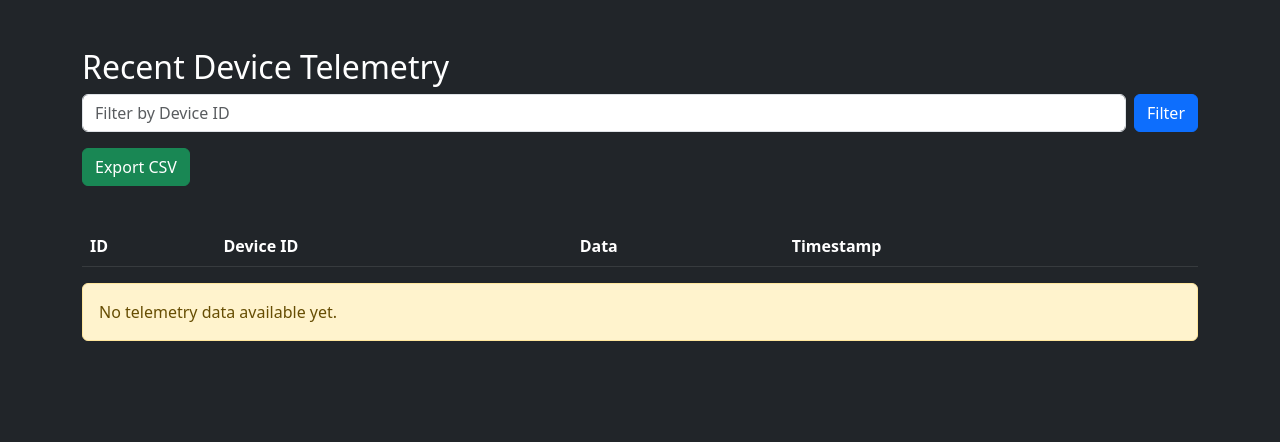
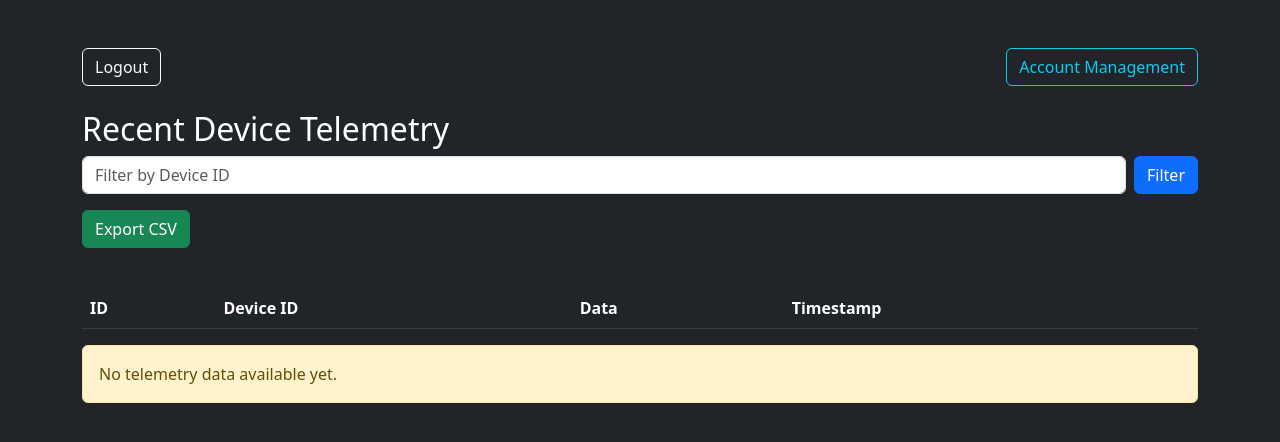
Before and after one commit to TrevorKuhlmann/Sigstream-Cloud, a FastAPI app: template templates/summary.html in a window 1280 px wide. Shown: the top 442 px of the page. Run offline with FastAPI, Linux system fonts and the light colour scheme; the template is opened without the code that fills it, so the values that code supplies are empty.

Commit message:
logout button

```diff
--- a/templates/summary.html
+++ b/templates/summary.html
@@ -1,4 +1,3 @@
-
 <!DOCTYPE html>
 <html lang="en">
 <head>
@@ -8,6 +7,17 @@
 </head>
 <body class="bg-dark text-white">
     <div class="container mt-5">
+
+        <!-- ← Navigation Bar → -->
+        <div class="d-flex justify-content-between mb-4">
+            <div>
+                <a href="/logout" class="btn btn-outline-light">Logout</a>
+            </div>
+            <div>
+                <a href="/account" class="btn btn-outline-info">Account Management</a>
+            </div>
+        </div>
+
         <h2>Recent Device Telemetry</h2>
 
         <!-- Filter form -->
@@ -21,10 +31,6 @@
             Export CSV
         </a>
 
-    <form method="get" class="mb-3 d-flex">
-
-
-    </form>
         <table class="table table-dark table-striped mt-4">
             <thead>
                 <tr>
```
Lines whose indentation alone changed are shown as unchanged.
